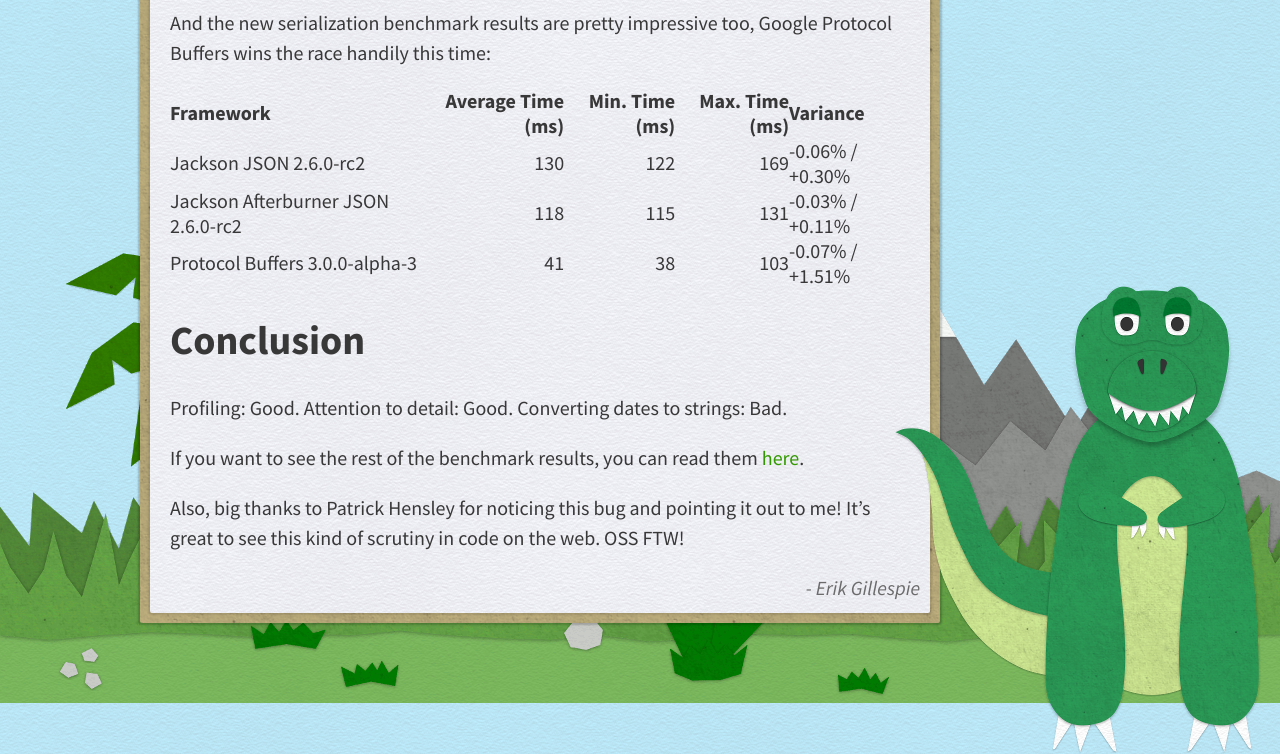
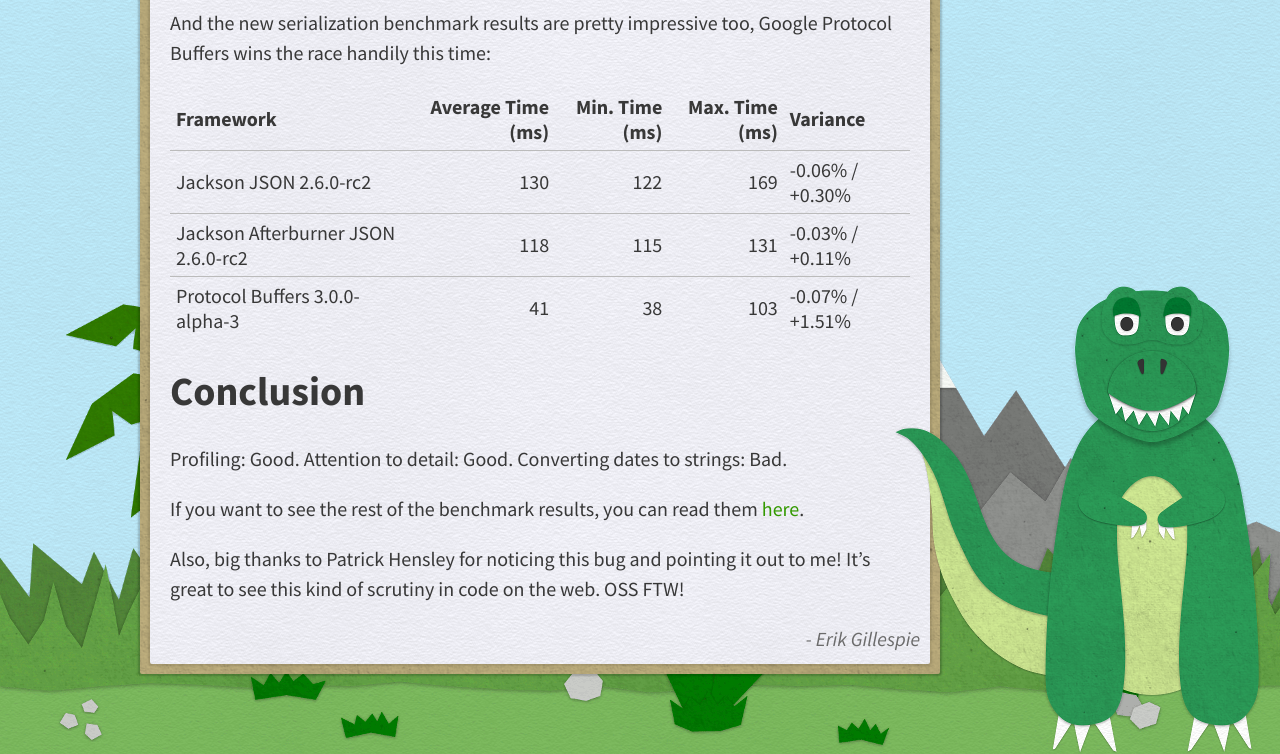
Before and after one commit to technical-rex/technicalrex.com, a Jekyll site: the page built from _posts/2015-06-25-performance-playground-jackson-vs-protocol-buffers-part-3.md, in a window 1280 px wide and 1400 px high, scrolled down 1621 px. Shown: the part 646-1400 px from the top of the window. Built offline with Jekyll 4.4.1, drawn with Linux system fonts in a browser that asks for light colours; nearby versions of some CDN libraries.

Commit message:
Added table styles

```diff
--- a/_sass/layouts/_paper.scss
+++ b/_sass/layouts/_paper.scss
@@ -104,3 +104,15 @@
         box-shadow: 0 .05em .1em .1em rgba(0,0,0,.1);
     }
 }
+
+table {
+    width: 100%;
+    margin: 0 0 1em 0;
+    th {
+        padding: 0.3em;
+    }
+    td {
+        padding: 0.3em;
+        border-top: 1px solid #bbb;
+    }
+}
```
